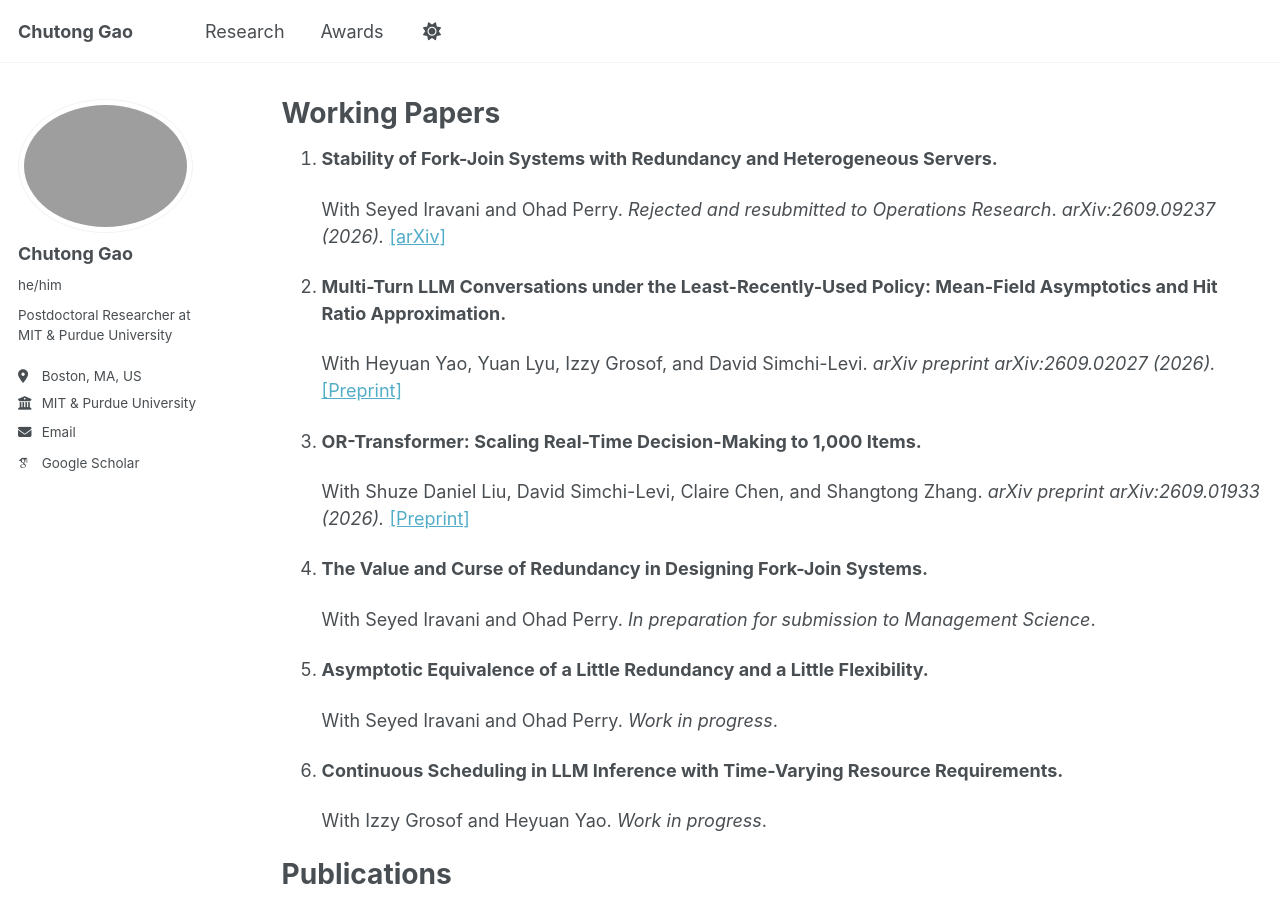
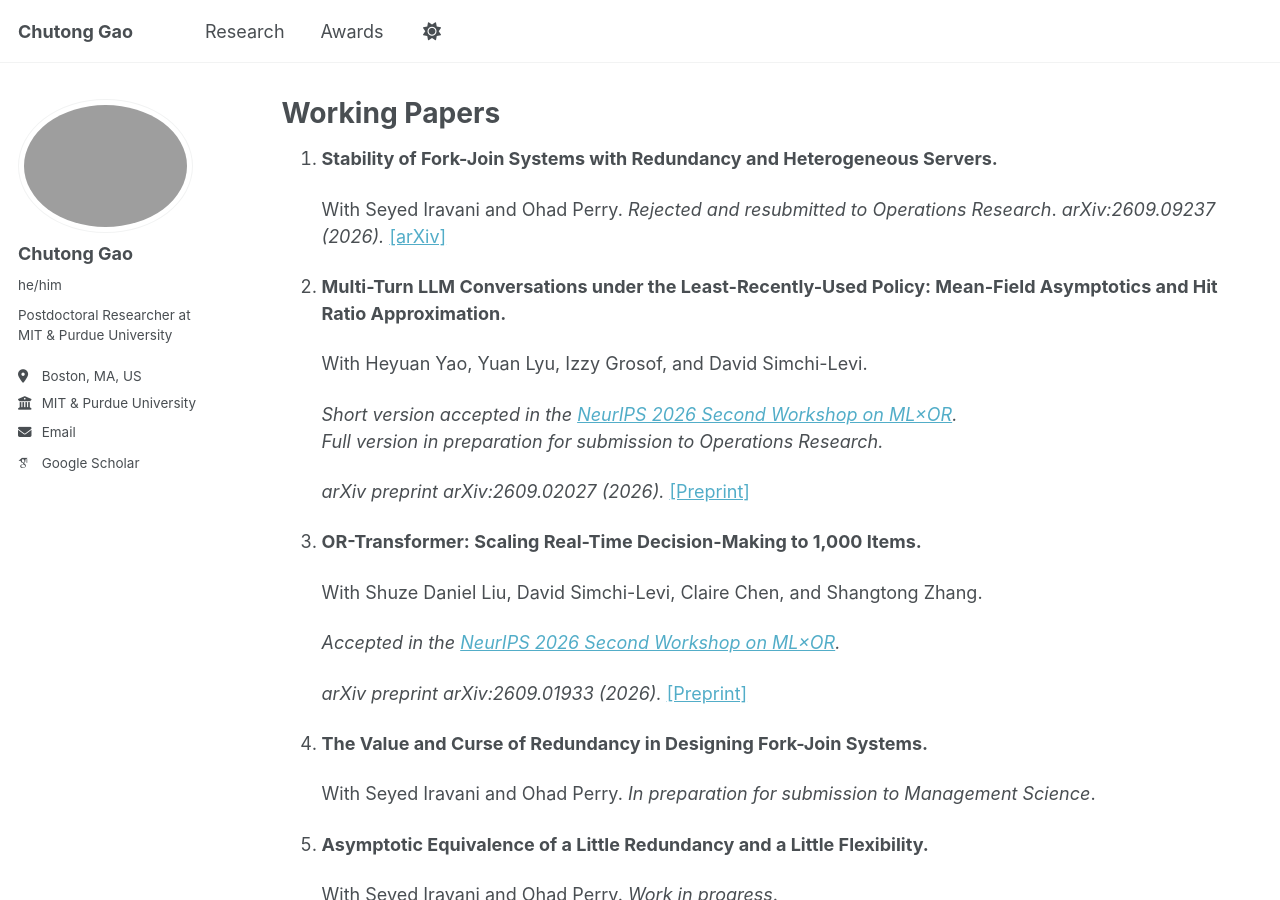
Before and after one commit to chutonggao/chutonggao.github.io, a Jekyll site: the page built from _pages/publications.md, in a window 1280 px wide and 900 px high. Built offline with Jekyll 4.4.1, drawn with Linux system fonts in a browser that asks for light colours; some web fonts are replaced.

Commit message:
Update MLxOR workshop acceptance statuses
Added additional context and publication status for multiple papers.

```diff
--- a/_pages/publications.md
+++ b/_pages/publications.md
@@ -11,11 +11,20 @@ author_profile: true
 
 2. **Multi-Turn LLM Conversations under the Least-Recently-Used Policy: Mean-Field Asymptotics and Hit Ratio Approximation.**
 
-    With Heyuan Yao, Yuan Lyu, Izzy Grosof, and David Simchi-Levi. *arXiv preprint arXiv:2609.02027 (2026).* [[Preprint]](https://arxiv.org/abs/2609.02027)
+    With Heyuan Yao, Yuan Lyu, Izzy Grosof, and David Simchi-Levi.
+
+    *Short version accepted in the [NeurIPS 2026 Second Workshop on ML×OR](https://mlxor-2026.github.io/).*
+    *Full version in preparation for submission to Operations Research.*
+
+    *arXiv preprint arXiv:2609.02027 (2026).* [[Preprint]](https://arxiv.org/abs/2609.02027)
 
 3. **OR-Transformer: Scaling Real-Time Decision-Making to 1,000 Items.**
 
-    With Shuze Daniel Liu, David Simchi-Levi, Claire Chen, and Shangtong Zhang. *arXiv preprint arXiv:2609.01933 (2026).* [[Preprint]](https://arxiv.org/abs/2609.01933)
+    With Shuze Daniel Liu, David Simchi-Levi, Claire Chen, and Shangtong Zhang.
+
+    *Accepted in the [NeurIPS 2026 Second Workshop on ML×OR](https://mlxor-2026.github.io/).*
+
+    *arXiv preprint arXiv:2609.01933 (2026).* [[Preprint]](https://arxiv.org/abs/2609.01933)
 
 4. **The Value and Curse of Redundancy in Designing Fork-Join Systems.**
 
```
